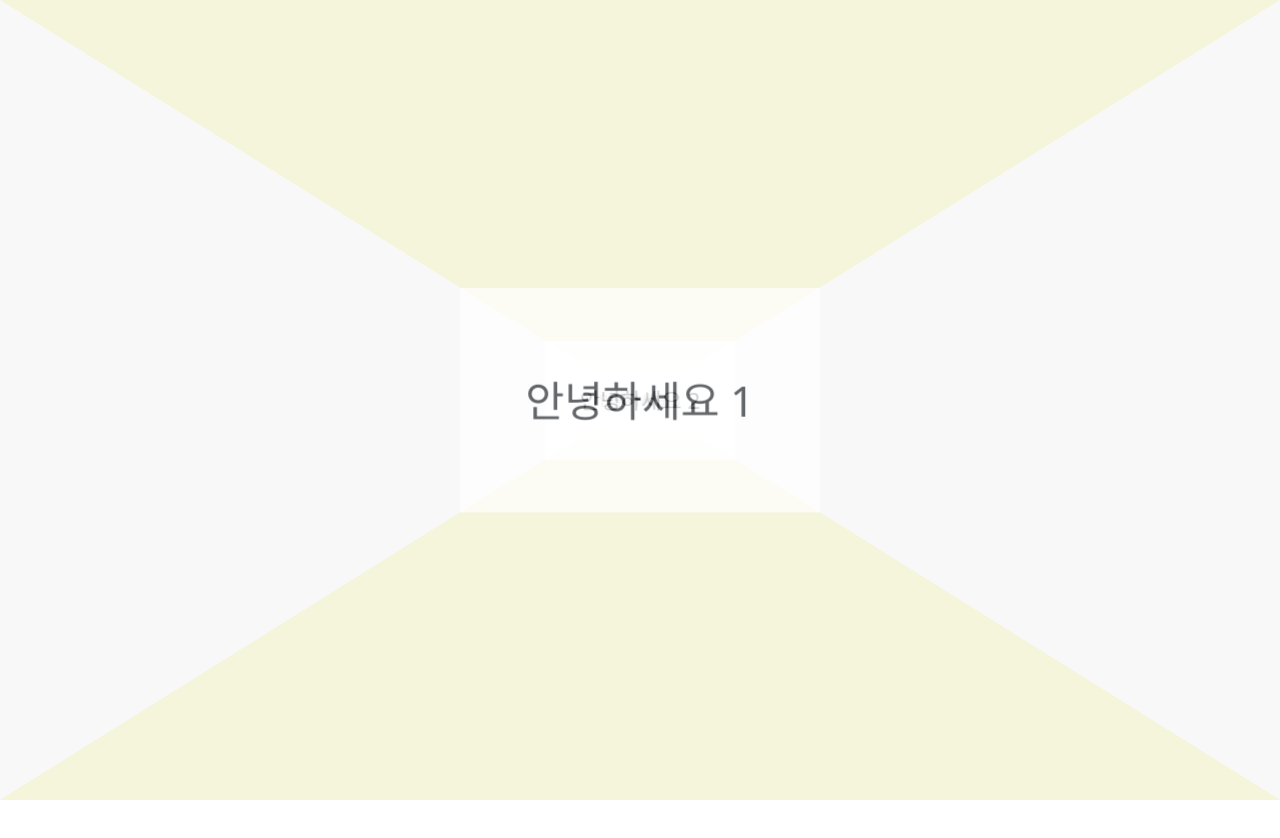
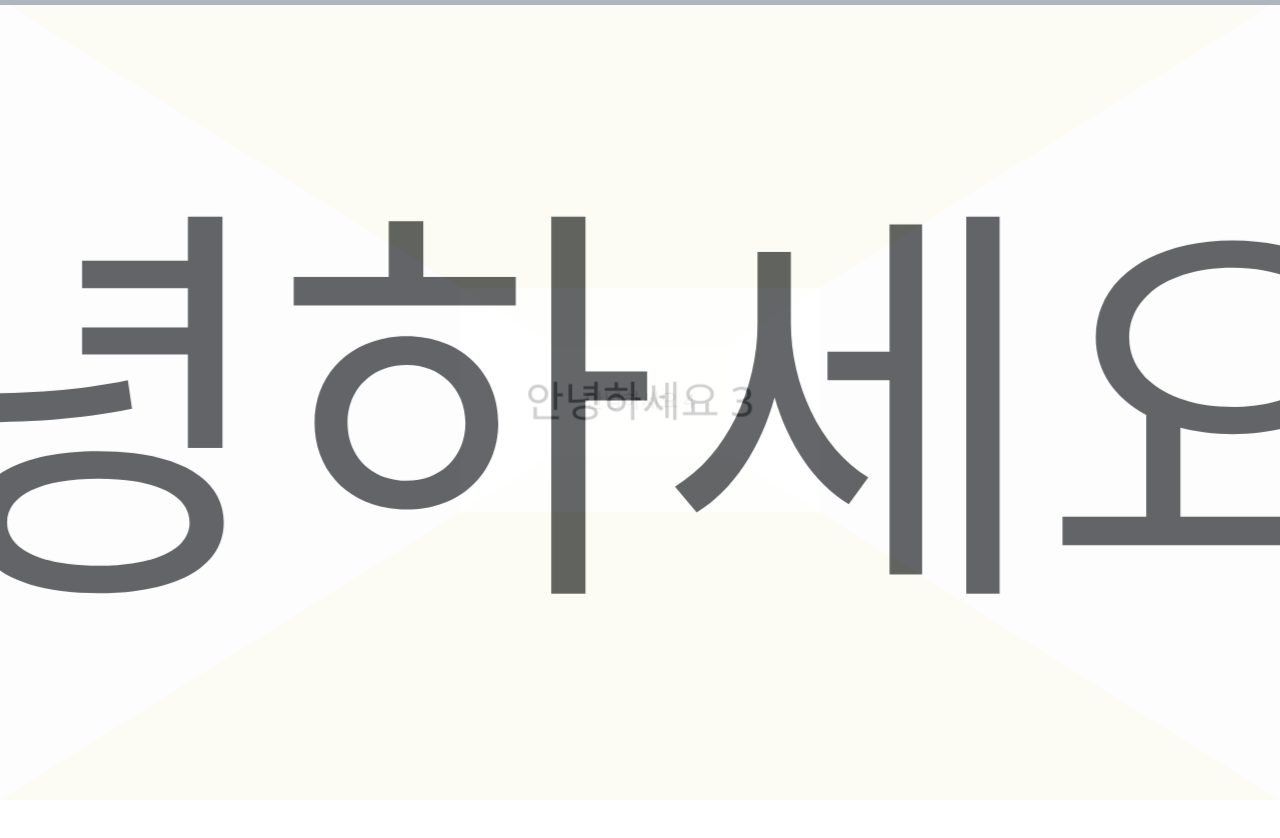
Before and after one commit to sseung95/playground, a Next.js app: page /interactive/forward in a window 1280 px wide. Shown: the top 838 px of the page. Before the commit the page ends 800 px from the top, so only its background shows below. Built offline with nearby package versions, Linux system fonts and the light colour scheme; a web font is replaced by a local one.

Commit message:
feat: 스크롤에 따라 앞, 뒤로 움직이기 기능 & 스크롤 퍼센트 구현

```diff
--- a/pages/_app.tsx
+++ b/pages/_app.tsx
@@ -6,7 +6,6 @@ import { useRouter } from 'next/router';
 
 export default function App({ Component, pageProps }: AppProps) {
   const router = useRouter();
-  console.log(router);
 
   return (
     <>
--- a/src/container/interactive/ForwardContainer.tsx
+++ b/src/container/interactive/ForwardContainer.tsx
@@ -1,10 +1,38 @@
+import { useEffect, useRef, useState } from 'react';
 import * as SC from '@/styles/components/interactive/Forward.styles';
 
+const INITIAL_HOUSE_Z_MOVE = -500;
+
 const ForwardContainer = () => {
+  const [houseZMove, setHouseZMove] = useState<number>(INITIAL_HOUSE_Z_MOVE);
+  const bodyRef = useRef<HTMLDivElement>(null);
+  const scrollPercentage = useRef<number>(0);
+
+  const handleScroll = () => {
+    if (!bodyRef.current) return;
+
+    const maxScrollRange = bodyRef.current.offsetHeight - window.innerHeight;
+    const scrollRate = window.scrollY / maxScrollRange;
+
+    setHouseZMove(scrollRate * 980 + INITIAL_HOUSE_Z_MOVE);
+    scrollPercentage.current = scrollRate * 100;
+  };
+
+  useEffect(() => {
+    window.addEventListener('scroll', handleScroll);
+
+    return () => {
+      window.removeEventListener('scroll', handleScroll);
+    };
+  }, []);
+
   return (
+    <>
+      <SC.ScrollBar percentage={scrollPercentage.current || 0} />
+      <SC.Body ref={bodyRef}>
         <SC.ForwardContainer>
           <SC.Stage>
-        <SC.House>
+            <SC.House zMove={houseZMove}>
               <SC.Wall position={'left'}></SC.Wall>
               <SC.Wall position={'right'}></SC.Wall>
               <SC.Wall zMove={300}>안녕하세요 1</SC.Wall>
@@ -14,6 +42,8 @@ const ForwardContainer = () => {
             </SC.House>
           </SC.Stage>
         </SC.ForwardContainer>
+      </SC.Body>
+    </>
   );
 };
 
--- a/styles/components/interactive/Forward.styles.ts
+++ b/styles/components/interactive/Forward.styles.ts
@@ -1,4 +1,29 @@
+import { color } from '@/styles/color';
 import styled from '@emotion/styled';
+
+export const ScrollBar = styled.div<{ percentage: number }>`
+  position: fixed;
+  left: 0;
+  top: 0;
+  z-index: 10;
+  width: 100vw;
+  height: 5px;
+  background: ${color.gray.gray30};
+
+  &:before {
+    content: '';
+    position: absolute;
+    left: 0;
+    top: 0;
+    width: ${({ percentage }) => `${percentage}%`};
+    height: 100%;
+    background: ${color.primary};
+  }
+`;
+
+export const Body = styled.div`
+  height: 500vh;
+`;
 
 export const ForwardContainer = styled.div`
   position: fixed;
@@ -16,12 +41,12 @@ export const Stage = styled.div`
   transform-style: preserve-3d;
 `;
 
-export const House = styled.div`
+export const House = styled.div<{ zMove: number }>`
   position: relative;
   width: 100vw;
   height: 100vh;
   transform-style: preserve-3d;
-  transform: translateZ(-500vw);
+  transform: ${({ zMove }) => `translateZ(${zMove}vw)`};
 `;
 
 export const Wall = styled.div<{ position?: string; zMove?: number }>`
```
Lines whose indentation alone changed are shown as unchanged.
